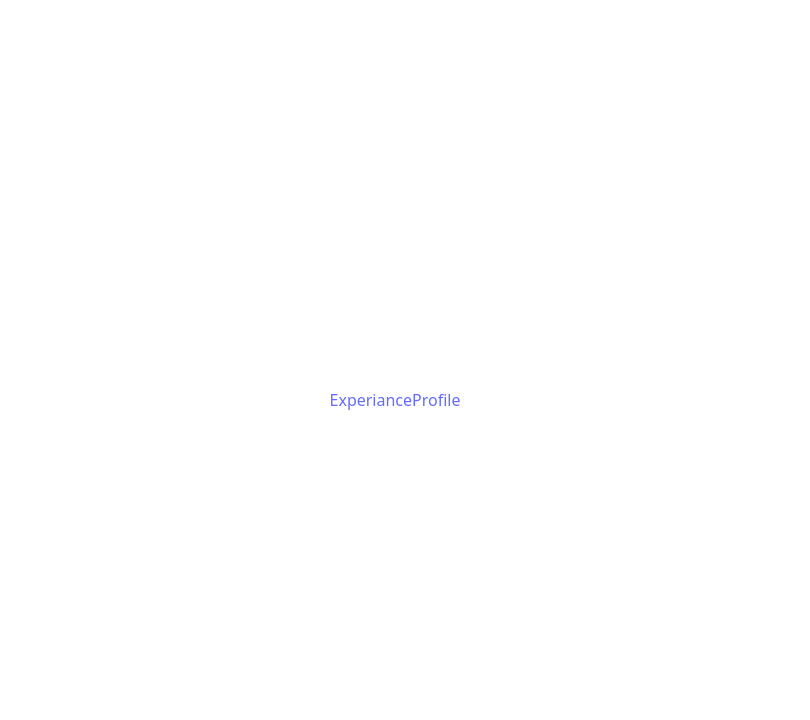
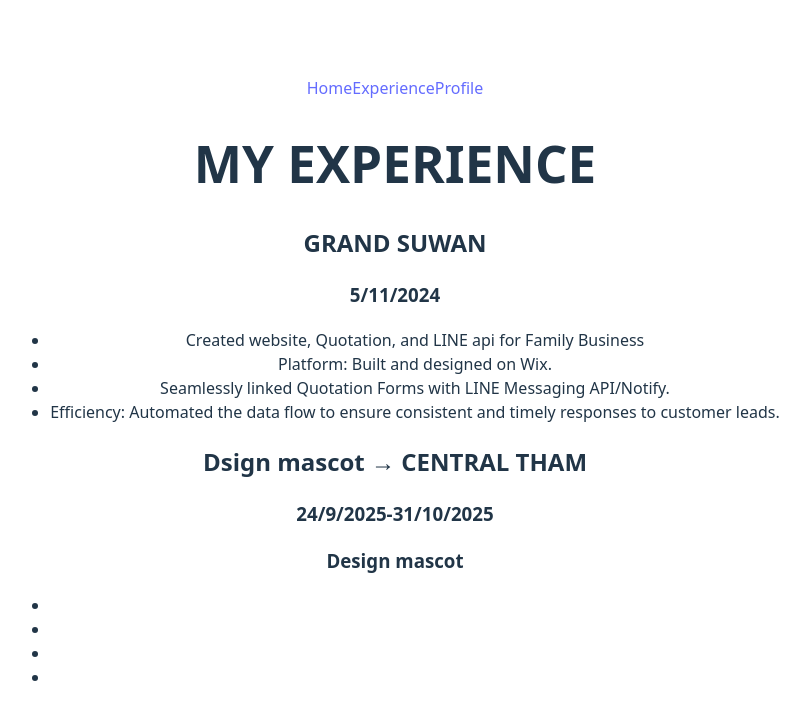
Before and after one commit to ddeeww001/myWebPortfolio, a React (Vite) app in the folder portfolio/: page /Experience in a window 1280 px wide. Before the commit this address had no page. Shown: the top 720 px of the page, without its empty margins (245-1055 px from the left). Built offline with nearby package versions, Linux system fonts and the light colour scheme.

Commit message:
add routing and new components; update dependencies

```diff
--- a/portfolio/package.json
+++ b/portfolio/package.json
@@ -11,7 +11,8 @@
   },
   "dependencies": {
     "react": "^19.2.0",
-    "react-dom": "^19.2.0"
+    "react-dom": "^19.2.0",
+    "react-router-dom": "^7.13.0"
   },
   "devDependencies": {
     "@eslint/js": "^9.39.1",
--- a/portfolio/src/App.tsx
+++ b/portfolio/src/App.tsx
@@ -1,7 +1,5 @@
 import { useState } from 'react'
-import reactLogo from './assets/react.svg'
-import viteLogo from '/vite.svg'
-import {BrowserRouter, Routes, Route, Link, Router} from "react-router-dom"
+import {BrowserRouter, Routes, Route, Link} from "react-router-dom"
 import './App.css'
 import Experience from './frontend/showExperience'
 import { Profile,myDetailsData} from './frontend/Personal'
@@ -11,8 +9,8 @@ const Navbar=()=>{
     <div className="navbar">
     <nav>
 
-   {/* <Link to ="/" >Home</Link> */}
-    <Link to ="/Experiance" >Experiance</Link>
+   <Link to ="/" >Home</Link>
+    <Link to ="/Experience" >Experience</Link>
     <Link to ="/Profile" >Profile</Link>
 
     </nav>
@@ -25,15 +23,27 @@ function App() {
   return (
     <>
      <BrowserRouter>
+
      <div className='navebar'>
       <Navbar/>
 
-      {/*เนื้อหาจะเปลี้ยนไปตาม url ใน to="/..." */}
+      <div className="content-area">
+      {/*เนื้อหาจะเปลี้ยนไปตาม url */}
       <Routes>
-        <Route path='/Experiance' element={<Experience/>}/>
+        <Route path='/' element={<App/>}/>
+        <Route path='/Experience' element={<Experience/>}/>
         <Route path='/Profile' element={<Profile data={myDetailsData}/>}/>
       </Routes>
+      </div>
+      <div className="body">
+        <h1></h1>
+      </div>
+
+
+
+
      </div>
+
      </BrowserRouter>
     </>
   )
--- a/portfolio/src/frontend/showExperience.tsx
+++ b/portfolio/src/frontend/showExperience.tsx
@@ -1,4 +1,4 @@
-import React from "react"
+
 import { MyProject, ProjectCart } from './Experience.tsx';
 
 
```
Also changed, not shown: portfolio/src/frontend/Home.tsx (added), 1 other file (tests, documents, lock files or other folders).
